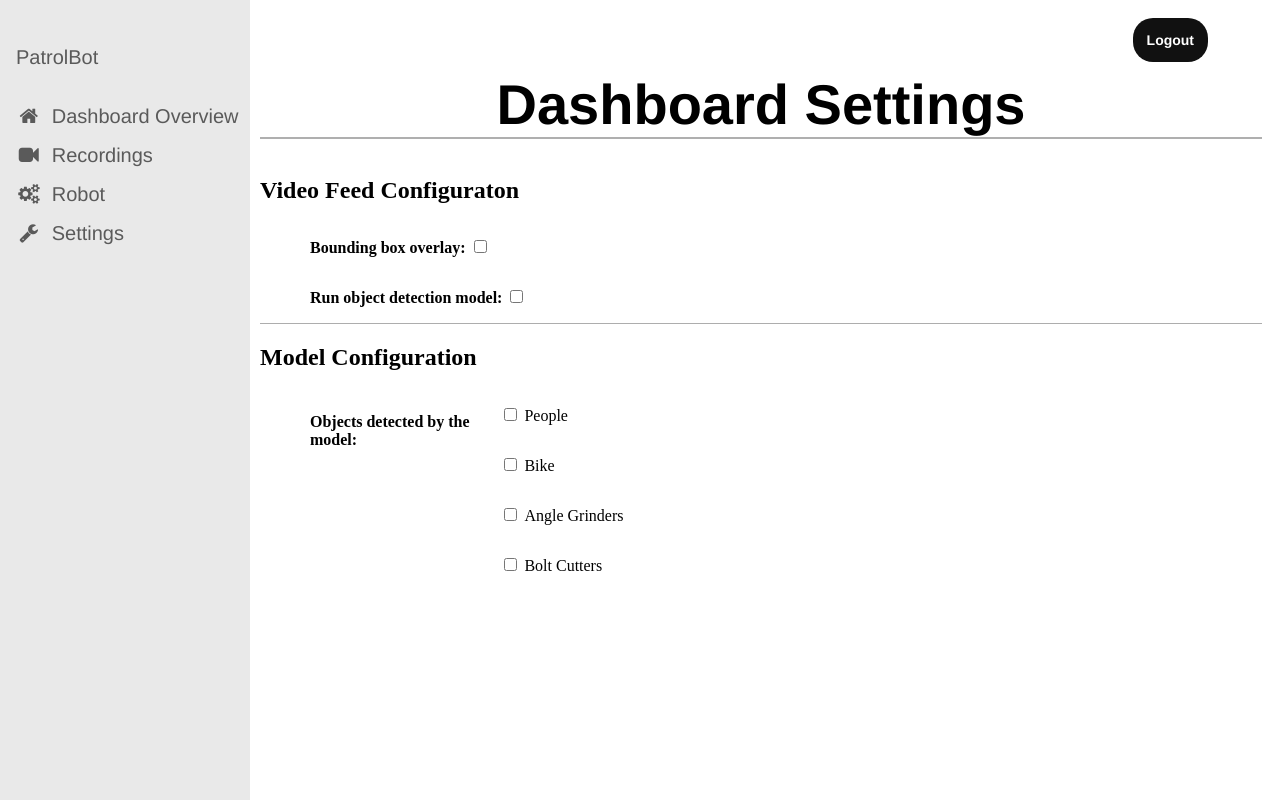
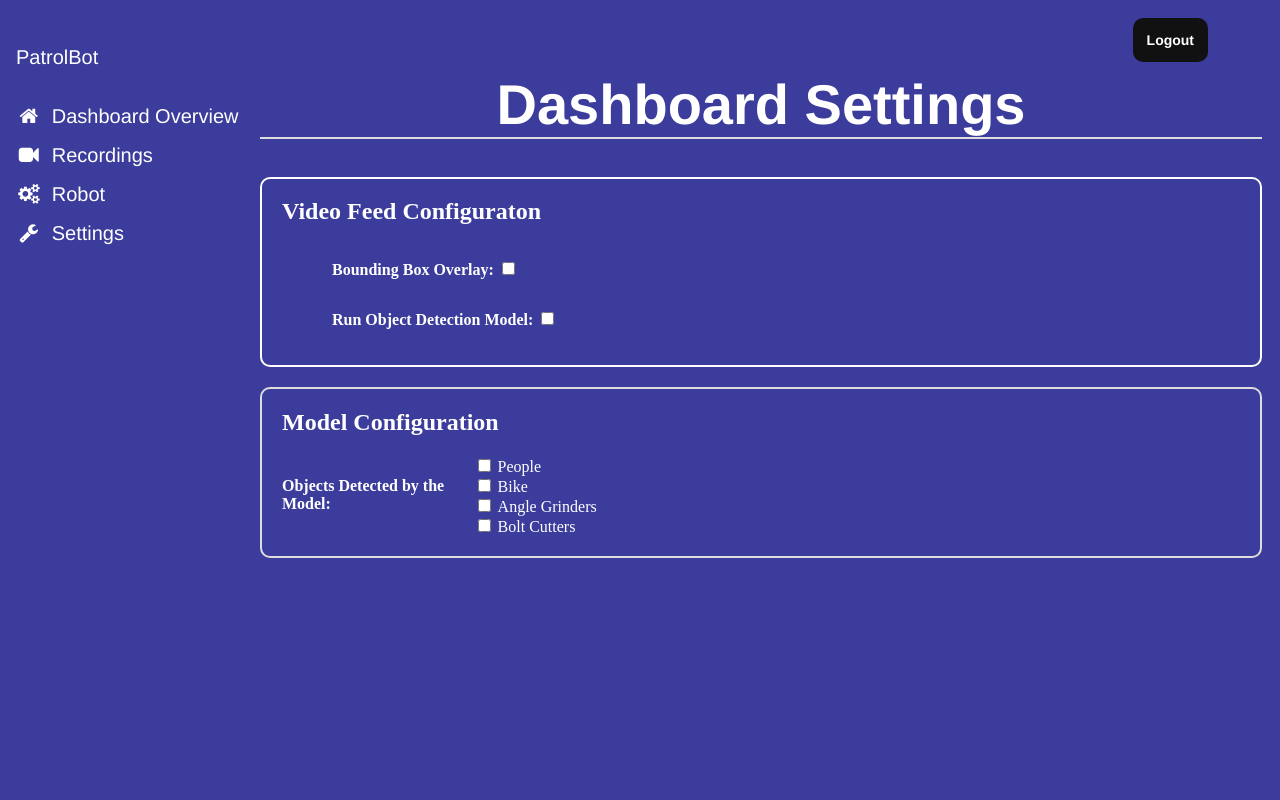
Before and after one commit to jeaguil/patrolbot, a Django app: page /pages/dashboard/settings/ in a window 1280 px wide. Run offline with Django 3.2, Linux system fonts and the light colour scheme.

Commit message:
merge formatting among pages / update color theme

```diff
--- a/pbdash/settings.py
+++ b/pbdash/settings.py
@@ -24,7 +24,7 @@ BASE_DIR = os.path.dirname(os.path.dirname(os.path.abspath(__file__)))
 SECRET_KEY = "*!zrl!r8s)gb+vh+%00^ei)j+yrhvam(20s4ot#l@&vt&e24l="
 
 # SECURITY WARNING: don't run with debug turned on in production!
-DEBUG = True
+DEBUG = False
 
 ALLOWED_HOSTS = [
     # Production domain name:
--- a/static/css/dashboard.css
+++ b/static/css/dashboard.css
@@ -1,8 +1,9 @@
 :root {
     --side-nav-size: 250px;
-    --font-color: #5a5a5a;
+    --font-color-sidenav: #5a5a5a;
+    --font-color-dash: #ffffff;
     --dash-font: "Helvetica";
-    --container-background-color: #ffffff;
+    --container-background-color: #3b3c9b;
     --contianer-border-color: #dddddd;
 }
 
@@ -14,7 +15,7 @@
     z-index: 1;
     top: 0;
     left: 0;
-    background-color: rgb(233, 233, 233);
+    background-color: var(--container-background-color);
     overflow-x: hidden;
     padding-top: 20px;
     font-family: var(--dash-font);
@@ -29,7 +30,7 @@
     /* text-decoration: none; */
     font-size: 20px;
     display: block;
-    color: var(--font-color)
+    color: var(--font-color-dash);
 }
 
 /* The navigation menu links */
@@ -37,7 +38,7 @@
     padding: 10px 10px 6px 16px;
     text-decoration: none;
     font-size: 20px;
-    color: var(--font-color);
+    color: var(--font-color-dash);
     display: block;
 }
 
@@ -62,6 +63,7 @@ of the sidebar (less padding and a smaller font size) */
     margin-left: var(--side-nav-size);
     padding-left: 10px;
     padding-right: 10px;
+    background: var(--container-background-color);
 }
 
 header h1 {
@@ -70,7 +72,8 @@ header h1 {
     margin-top: 0;
     text-align: center;
     font-family: var(--dash-font);
-    border-bottom: rgb(175, 175, 175) 2px solid;
+    color: var(--font-color-dash);
+    border-bottom: var(--contianer-border-color) 2px solid;
 }
 
 .dash-logout {
@@ -98,7 +101,7 @@ header h1 {
 }
 
 .dash-logout {
-    border-radius: 20px;
+    border-radius: 10px;
 }
 
 .feed-buttons {
@@ -222,40 +237,63 @@ textarea {
 }
 
 .main-content-maps h2 {
-    border-bottom: rgb(175, 175, 175) 0.5px solid;
+    border-bottom: var(--contianer-border-color) 0.5px solid;
     font-family: var(--dash-font);
+    color: var(--font-color-dash);
 }
 
-.model-content-text {
-    position: relative;
-    padding: 0;
-    margin: 0;
+.camera-settings-container{
+    padding: 20px;
+    padding-top: 0;
+    border: var(--font-color-dash) 2px solid;
+    border-radius: 10px;
+    margin-bottom: 20px;
 }
 
+.camera-settings-container h2{
+    font-style: var(--dash-font);
+    color: var(--font-color-dash);
+}
 .camera-content-text {
     margin-left: 50px
 }
 
-.model-settings-container {
-    border-top: rgb(173, 173, 173) solid 1px;
+.camera-content-text p{
+    font-style: var(--dash-font);
+    color: var(--font-color-dash);
 }
 
-.model-content-text {
-    margin-left: 50px
+.model-settings-container {
+    padding: 20px;
+    padding-top: 0;
+    border: var(--contianer-border-color) 2px solid;
+    border-radius: 10px;
 }
 
-.model-context-text-heading {
+.model-settings-container h2{
+    font-style: var(--dash-font);
+    color: var(--font-color-dash);
+}
+
+.model-settings-container h4{
+    font-style: var(--dash-font);
+    color: var(--font-color-dash);
     float: left;
     width: 20%;
 }
 
-.model-context-text-options {
+.model-settings-container p{
+    font-style: var(--dash-font);
+    color: var(--font-color-dash);
+    position: relative;
+    padding: 0;
+    margin: 0;
     width: 30%;
-    float: left;
 }
 
 .robot-main-container h2{
     font-family: var(--dash-font);
+    color: var(--font-color-dash);
 }
 
 .robot-main-container p{
--- a/templates/pages/settings.html
+++ b/templates/pages/settings.html
@@ -29,22 +29,20 @@
             <h2>Video Feed Configuraton</h2>
             <div class="camera-content-text">
                 <div>
-                    <p style="display: inline-block; font-weight: bold;">Bounding box overlay:</p>
+                    <p style="display: inline-block; font-weight: bold;">Bounding Box Overlay:</p>
                     <input type="checkbox" id="enable-overlay" name="enable-overlay">
                 </div>
                 <div>
-                    <p style="display: inline-block; font-weight: bold;">Run object detection model:</p>
+                    <p style="display: inline-block; font-weight: bold;">Run Object Detection Model:</p>
                     <input type="checkbox" id="obj-detection" name="obj-detection">
                 </div>
             </div>
         </div>
         <div class="model-settings-container">
             <h2>Model Configuration</h2>
-            <div class="model-content-text">
-                <div class="model-context-text-heading">
-                    <h4>Objects detected by the model:</h4>
+            <div>
+                <h4>Objects Detected by the Model:</h4>
             </div>
-                <div class="model-context-text-options">
             <div>
                 <input type="checkbox" id="people" name="people">
                 <p style="display: inline-block;">People</p>
```
Also changed, not shown: other parts of static/css/dashboard.css (+33 -11 lines), templates/pages/dashboard.html (+5 -5 lines), templates/pages/robot_manual.html (+4 -4 lines), db.sqlite3, 1 other file. Lines whose indentation alone changed are shown as unchanged.
